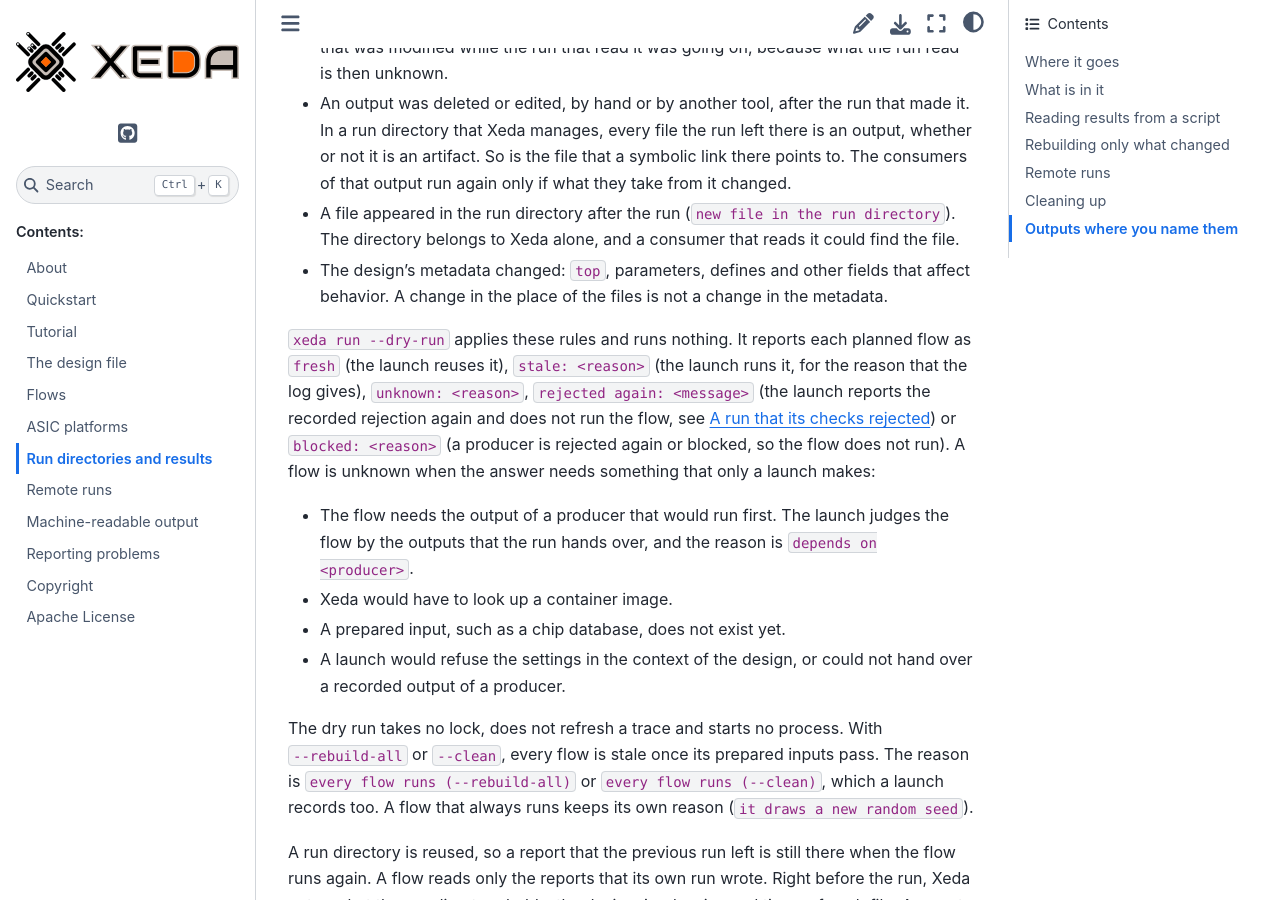
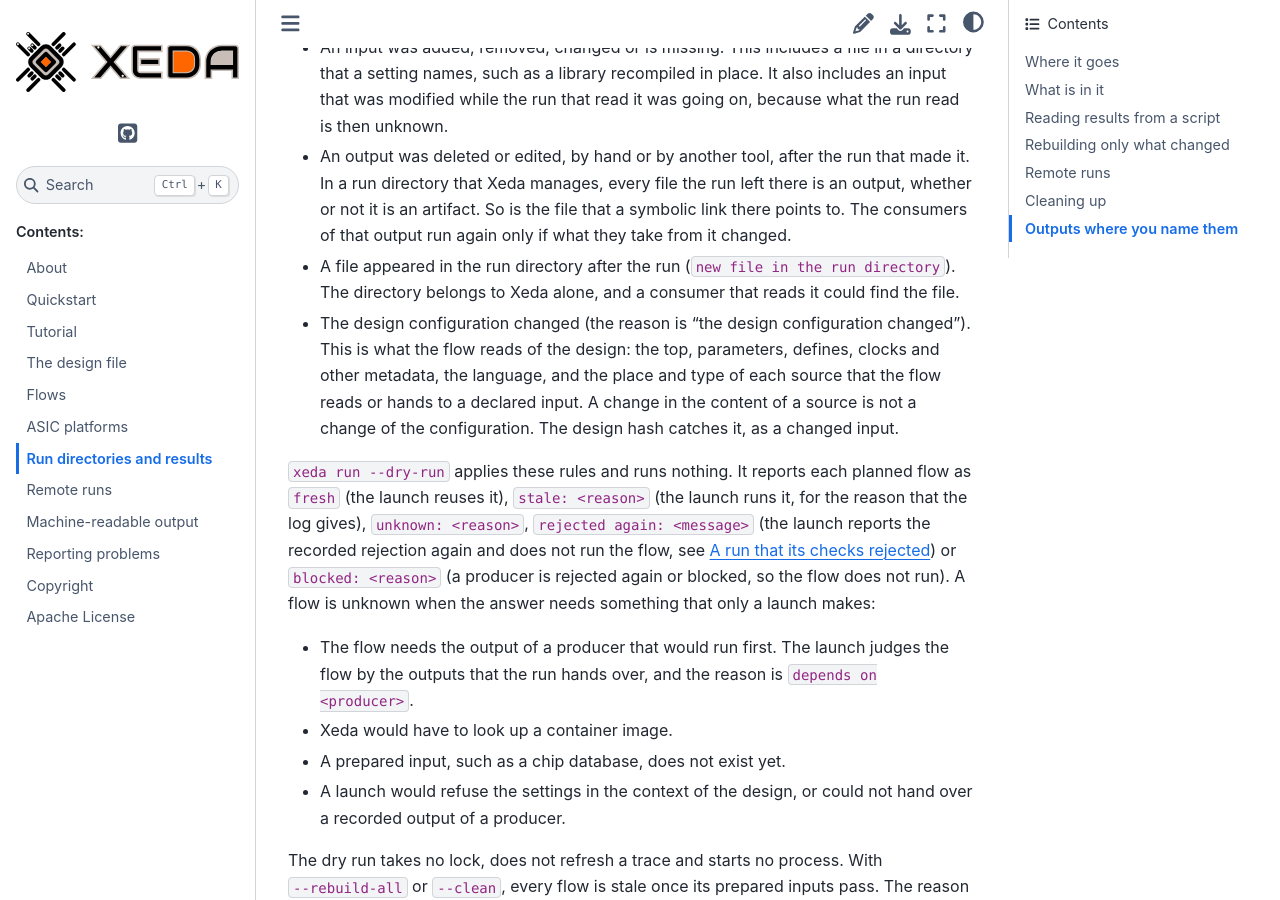
Before and after one commit to XedaHQ/xeda, a Sphinx documentation site: the page built from docs/run-directories.rst, in a window 1280 px wide and 900 px high, scrolled down 7351 px. Built offline with Sphinx 7.4.7 and the Sphinx Book theme 1.1.4, drawn with Linux system fonts in a browser that asks for light colours; some of the changed text lies outside the part shown.

Commit message:
Describe the source origin and the design configuration in the docs
Add the changed design configuration to the reasons that make a flow
stale, name the place and type of source files in the origin of an input,
point the remote rule of CLAUDE.md to its tests, and say in the agent
skill that --hashed-run-dirs keeps variants of the design apart too.

```diff
--- a/docs/run-directories.rst
+++ b/docs/run-directories.rst
@@ -76,8 +76,8 @@
   another file through a declared input) also counts each source by its type and its path relative
   to the design root. A flow that reads a design that a converter makes counts the metadata of
   the design and the conversion, never the files that the converter will write.
-* Where each declared input comes from: the producing flow's own run hash and output, or the
-  design's sources.
+* Where each declared input comes from: the producing flow's own run hash and output, or the place
+  and type of the design's source files (a netlist that you list in ``rtl.sources``, for example).
 
 A flow with unchanged settings therefore gets another directory when you change the top or a
 parameter of the design, or when its producer's settings change, or when another producer or
@@ -189,7 +189,7 @@
   (``$DESIGN_ROOT/c.xdc``). It also covers the design configuration: what the flow reads of the
   design, without the content of any file (the ``configuration`` of ``results.json``). Finally it
   covers where each declared input of the flow comes from, in order: the producing flow's own
-  ``flowrun_hash`` and output, or the design's sources. The settings of a producer therefore count
+  ``flowrun_hash`` and output, or the place and type of the design's source files. The settings of a producer therefore count
   for its consumers. ``settings_hash`` covers the settings alone, and ``configuration_hash`` the
   design configuration alone. The trace records all three. ``results.json`` records the
   ``flowrun_hash`` as its ``identity``.
@@ -289,8 +289,11 @@
   again only if what they take from it changed.
 - A file appeared in the run directory after the run (``new file in the run directory``). The
   directory belongs to Xeda alone, and a consumer that reads it could find the file.
-- The design's metadata changed: ``top``, parameters, defines and other fields that affect behavior.
-  A change in the place of the files is not a change in the metadata.
+- The design configuration changed (the reason is "the design configuration changed"). This is what
+  the flow reads of the design: the top, parameters, defines, clocks and other metadata, the
+  language, and the place and type of each source that the flow reads or hands to a declared input.
+  A change in the content of a source is not a change of the configuration. The design hash catches
+  it, as a changed input.
 
 ``xeda run --dry-run`` applies these rules and runs nothing. It reports each planned flow as
 ``fresh`` (the launch reuses it), ``stale: <reason>`` (the launch runs it, for the reason that the
```
Also changed, not shown: CLAUDE.md (+2 -2 lines), docs/machine-readable.rst (+4 -4 lines), src/xeda/data/agent/SKILL.md (+1 -1 lines), .claude/skills/xeda/SKILL.md.
